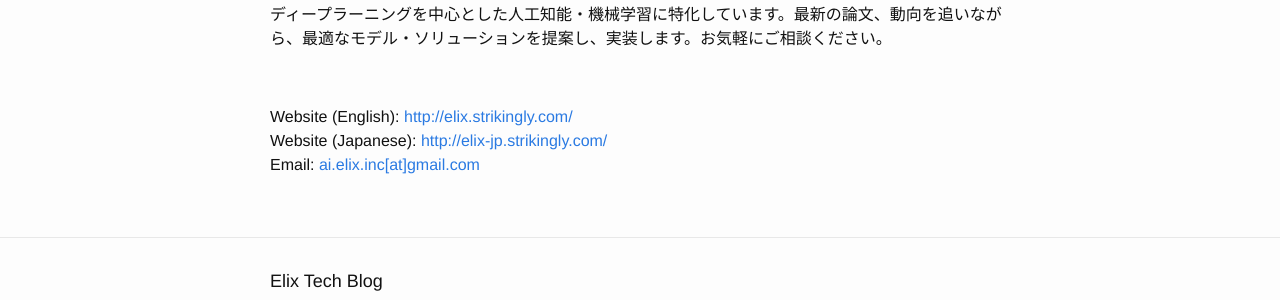
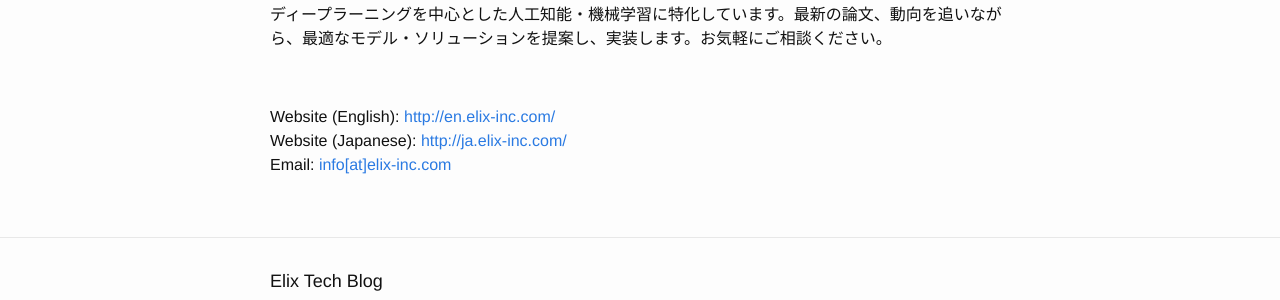
Before and after one commit to elix-tech/elix-tech.github.io, a Jekyll site: the page built from about.md, in a window 1280 px wide. Shown: the part 224-524 px from the top of the page. Built offline with Jekyll 4.4.1, drawn with Linux system fonts in a browser that asks for light colours.

Commit message:
update site url and email

```diff
--- a/about.md
+++ b/about.md
@@ -10,6 +10,6 @@
 
 <br>
 
-Website (English): <a href="http://elix.strikingly.com/">http://elix.strikingly.com/</a>
-Website (Japanese): <a href="http://elix-jp.strikingly.com/">http://elix-jp.strikingly.com/</a>
-Email: [ai.elix.inc[at]gmail.com](mailto:ai.elix.inc@gmail.com)
+Website (English): <a href="http://en.elix-inc.com/">http://en.elix-inc.com/</a>
+Website (Japanese): <a href="http://ja.elix-inc.com/">http://ja.elix-inc.com/</a>
+Email: [info[at]elix-inc.com](mailto:info@elix-inc.com)
```
